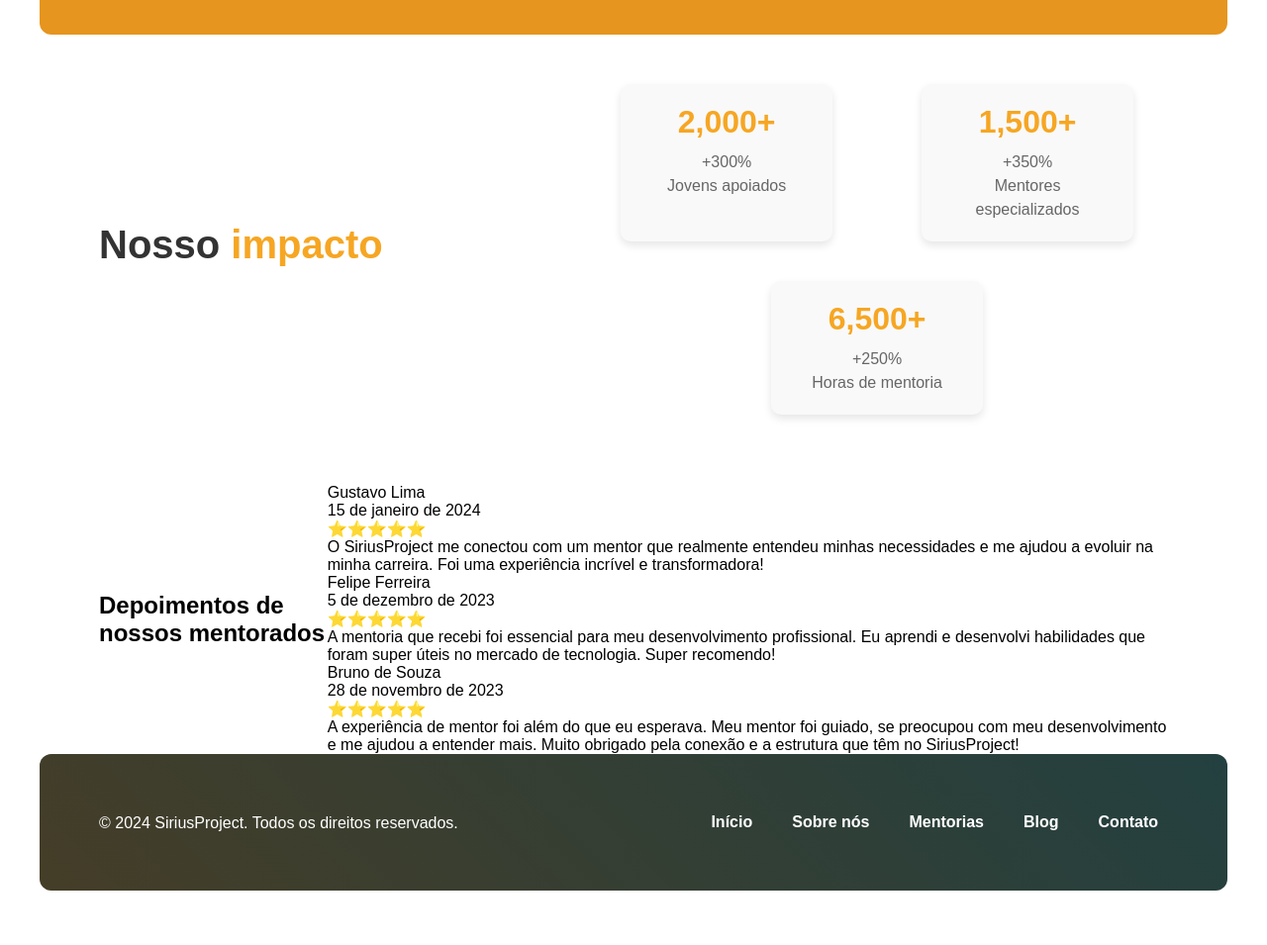
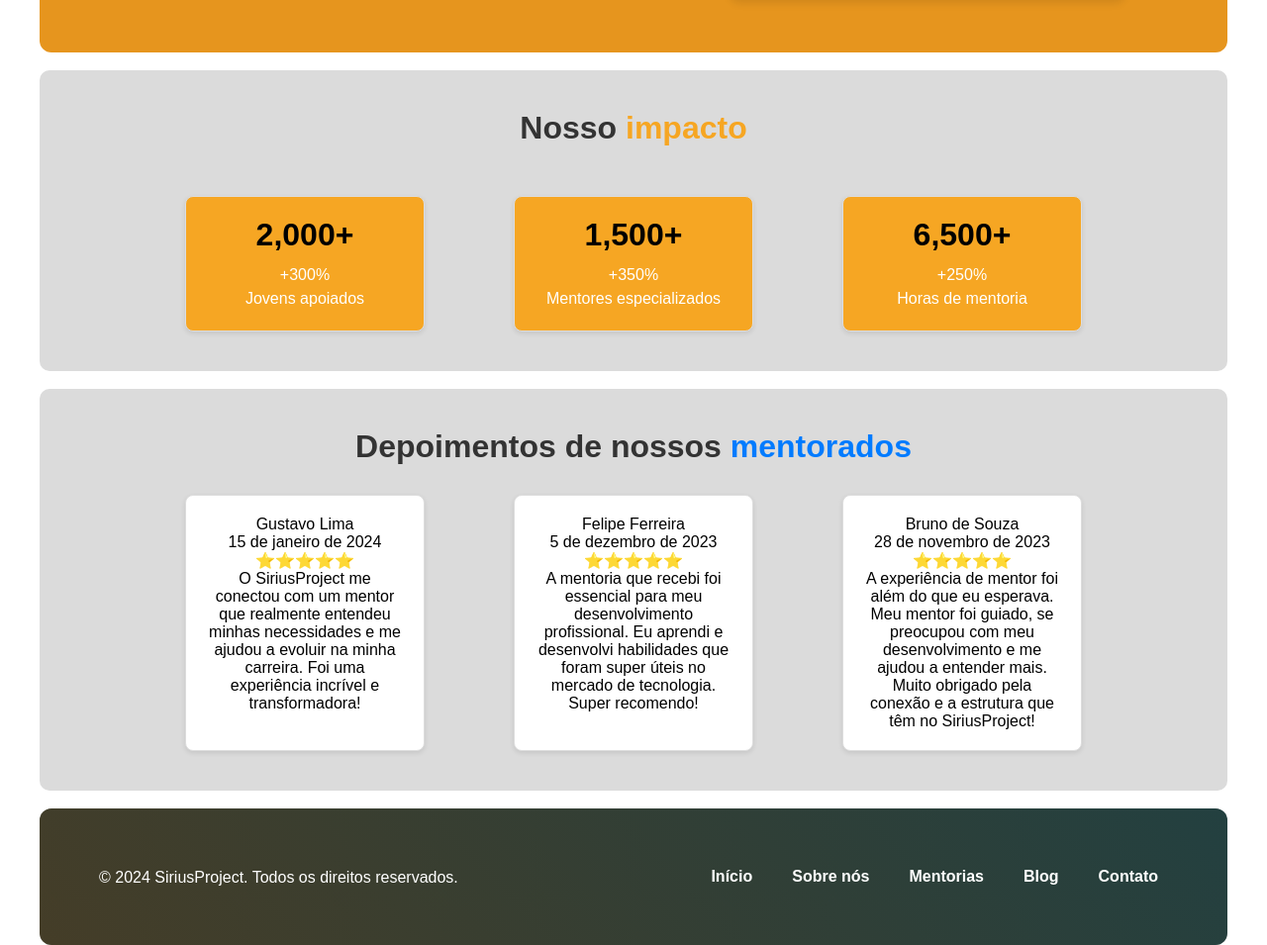
Before and after one commit to Gustavollima17/Edufy-Mentoria, a PHP site: page /sobre.php in a window 1280 px wide. Shown: the part 1286-2241 px from the top of the page at 99% size. Before the commit the page ends 2186 px from the top, so only its background shows below. Run offline with PHP 8.4, Linux system fonts and the light colour scheme.

Commit message:
ESTILIZAÇÃO

```diff
--- a/src/css/sobre.css
+++ b/src/css/sobre.css
@@ -82,8 +82,8 @@
 }
 
 .banner-home-form .btn:hover {
-    background-color: #4ca2ff;
-    color: #000000;
+    background-color: #000000;
+    color: #ffffff;
 }
 
 @media (max-width: 768px) {
@@ -196,56 +196,100 @@
     }
 }
 
-/* Container geral da seção de impacto */
-.impact {
-    padding: 50px 0;
-    background-color: #ffffff;
+/* Estilo da seção */
+section.impact {
+    background-color: #dbdbdb; /* Fundo claro */
+    padding: 40px 20px;
+    text-align: center;
+    font-family: Arial, sans-serif;
+    border-radius: 10px;
+}
+/* Centralizar o conteúdo */
+section.impact .container {
+    max-width: 1200px;
+    margin: 0 auto;
+    display: flex;
+    flex-direction: column; /* Garante que o conteúdo fique empilhado verticalmente */
+    align-items: center; /* Centraliza os itens no eixo horizontal */
 }
 
-/* Estilo do container principal */
-.impact .container {
-    max-width: 1200px;
-    margin: 0 auto;
-    padding: 0 20px;
+/* Estilo do título */
+section.impact h2 {
+    color: #333;
+    font-size: 2em;
+    margin-bottom: 30px;
 }
 
-/* Estilo do título da seção */
-.impact h2 {
-    text-align: center;
-    font-size: 2.5em;
-    margin-bottom: 30px;
-    color: #333;
+/* Destaque no título */
+section.impact .highlight {
+    color: #f6a623; /* Azul como destaque */
+    font-weight: bold;
 }
 
-.impact h2 .highlight {
-    color: #f6a623;
+/* Container dos stats */
+section.impact .impact-stats {
+    display: flex;
+    justify-content: center;
+    gap: 90px; /* Espaçamento entre os elementos */
+    flex-wrap: wrap; /* Permitir quebra de linha para dispositivos menores */
+    margin-top: 20px;
 }
 
-/* Container das estatísticas de impacto */
-.impact-stats {
-    display: flex;
-    flex-wrap: wrap;
-    gap: 20px;
-    justify-content: space-around;
+/* Card de cada stat */
+section.impact .stat {
+    background-color: #f6a623;
+    border: 1px solid #ddd;
+    border-radius: 8px;
+    padding: 20px;
+    width: 200px; /* Largura fixa */
     text-align: center;
+    box-shadow: 0 2px 5px rgba(0, 0, 0, 0.1);
 }
 
-/* Estilo individual de cada estatística */
-.stat {
-    background-color: #f9f9f9;
-    border-radius: 10px;
-    box-shadow: 0 4px 8px rgba(0, 0, 0, 0.1);
-    padding: 20px;
-    width: calc(33% - 20px);
-    max-width: 300px;
-    margin-bottom: 20px;
+
+
+
+
+
+
+/* Títulos dentro dos stats */
+section.impact .stat h3 {
+    font-size: 2em;
+    color: #000000; /* Azul */
+    margin-bottom: 10px;
 }
 
-.stat h3 {
-    font-size: 2em;
-    color: #f6a623;
-    margin-bottom: 10px;
+/* Descrição dos stats */
+section.impact .stat-description {
+    font-size: 1em;
+    color: #ffffff;
+    line-height: 1.5;
 }
+
+/* Responsividade para telas menores */
+@media (max-width: 768px) {
+    section.impact .impact-stats {
+        flex-direction: column; /* Empilhar os stats verticalmente */
+        align-items: center;
+    }
+
+    section.impact .stat {
+        width: 100%; /* Ajustar largura para ocupar o container */
+        max-width: 300px; /* Limite máximo para largura */
+    }
+}
+
+
+
+
+
+
+
+
+
+
+
+
 
 .stat-description {
     font-size: 1em;
@@ -270,14 +314,71 @@
     }
 }
 
-@media (max-width: 480px) {
-    .impact h2 {
-        font-size: 2em;
+
+
+
+
+
+/* Estilo da seção */
+section.testimonials {
+    padding: 40px 20px;
+    background-color: #dbdbdb;
+    text-align: center;
+    border-radius: 10px;
+    font-family: Arial, sans-serif;
+}
+
+/* Estilo do container */
+.testimonials .container {
+    max-width: 1200px;
+    border-radius: 10px;
+    margin: 0 auto;
+    display: flex;
+    flex-direction: column; /* Garante que o conteúdo fique empilhado verticalmente */
+    align-items: center;
+}
+
+/* Estilo do título */
+.testimonials h2 {
+    font-size: 2rem;
+    color: #333;
+    margin-bottom: 30px; /* Espaço entre o título e os depoimentos */
+}
+
+/* Destaque na palavra "mentorados" */
+.testimonials .highlight {
+    color: #007BFF;
+    font-weight: bold;
+}
+
+/* Estilo do container de depoimentos */
+.testimonials .testimonials-container {
+    display: flex;
+    justify-content: 50px; /* Espaçamento entre os itens */
+    flex-wrap: wrap; /* Permite quebra de linha em telas menores */
+    gap: 90px; /* Espaço entre os cards */
+}
+
+/* Estilo de cada depoimento */
+.testimonials .testimonial {
+    background-color: #fff;
+    border: 1px solid #ddd;
+    border-radius: 8px;
+    padding: 20px;
+    width: 200px; /* Largura fixa */
+    text-align: center;
+    box-shadow: 0 2px 5px rgba(0, 0, 0, 0.1);
+}
+
+/* Responsividade para telas menores */
+@media (max-width: 768px) {
+    .testimonials .testimonials-container {
+        flex-direction: column; /* Empilha os depoimentos verticalmente */
+        align-items: center;
     }
-    .stat h3 {
-        font-size: 1.5em;
-    }
-    .stat-description {
-        font-size: 0.9em;
+
+    .testimonials .testimonial {
+        width: 100%; /* Ocupa a largura total */
+        max-width: 400px;
     }
 }
--- a/src/header.php
+++ b/src/header.php
@@ -11,7 +11,7 @@
                 <li><a href="#">Blog</a></li>
                 <li><a href="#">Contato</a></li>
                 <li><a href="./login.php" class="btn-login">Login</a></li>
-                <li><a href="/cadastro.php" class="cadastro-btn">Cadastre-se</a></li>
+                <li><a href="./cadastro.php" class="cadastro-btn">Cadastre-se</a></li>
             </ul>
         </nav>
     </div>
```
Also changed, not shown: src/sobre.php (+17 -2 lines).
